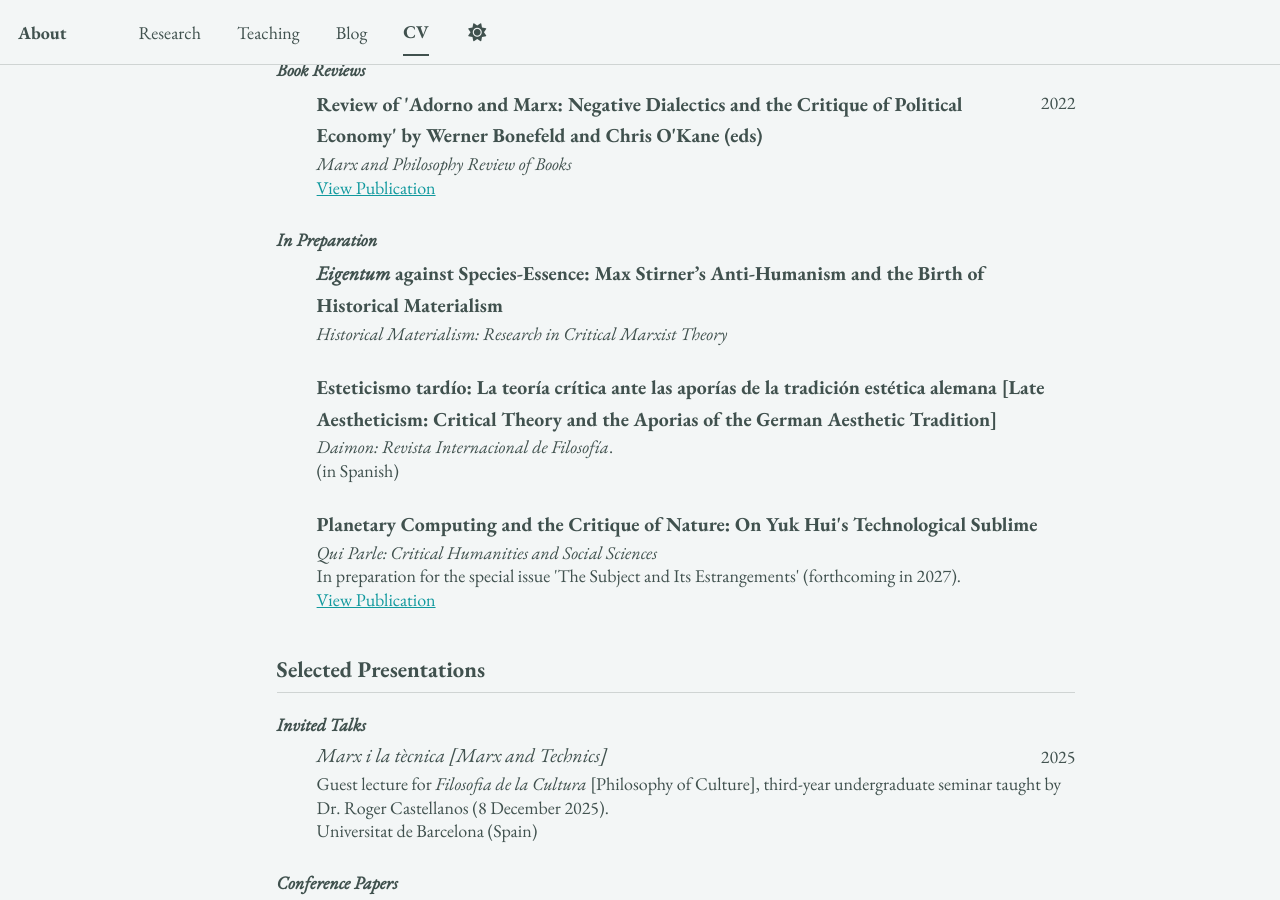
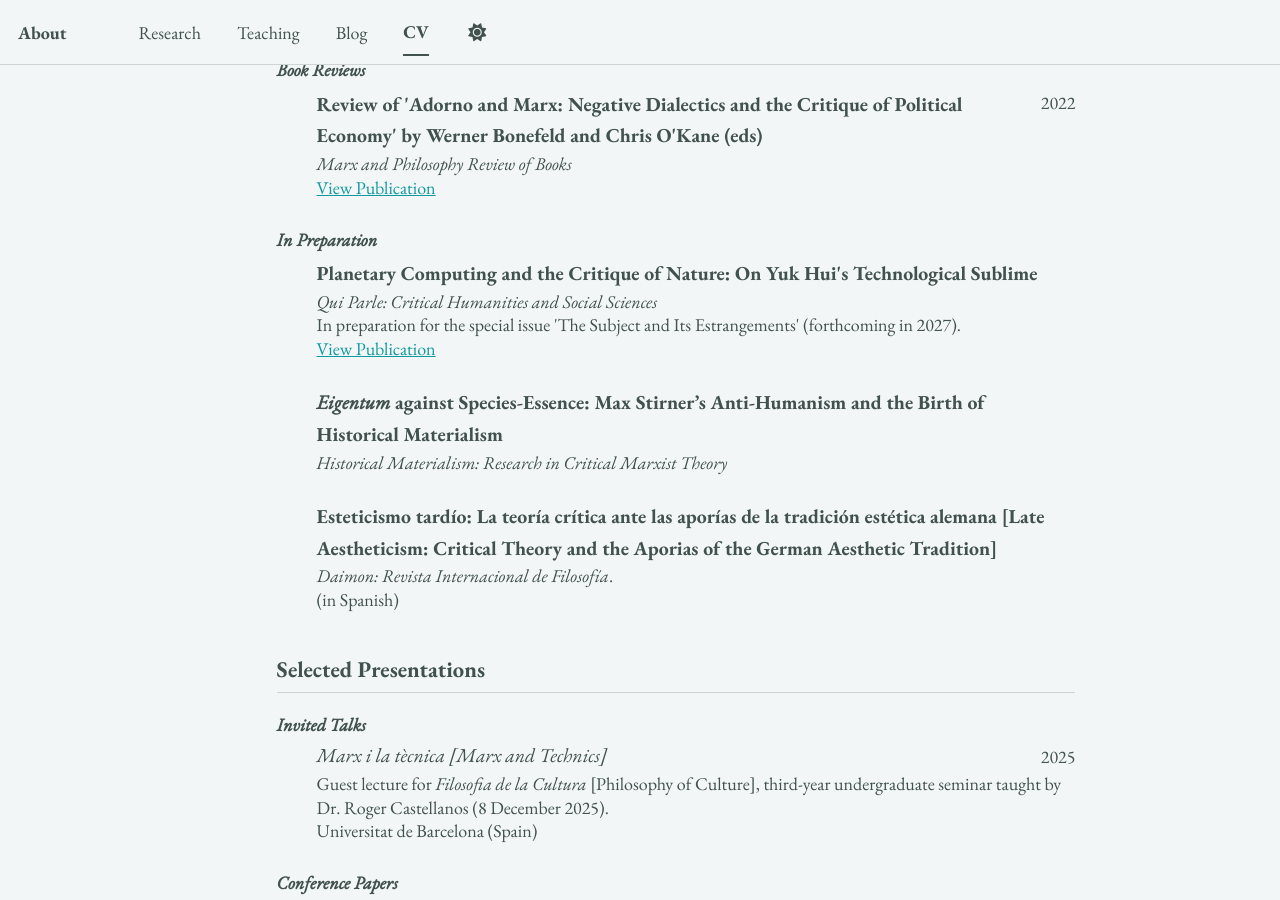
Before and after one commit to epujol90/epujol90.github.io, a Jekyll site: the page built from _pages/cv-json.md, in a window 1280 px wide and 900 px high, scrolled down 3137 px. Built offline with Jekyll 4.4.1, drawn with Linux system fonts in a browser that asks for light colours; a script bundle is joined from its source files by our own code; library files that are not in the unit come from our copies; part of the change alters nothing that is shown.

```diff
--- a/_data/cv.json
+++ b/_data/cv.json
@@ -197,6 +197,14 @@
       "category": "Academic Articles"
     },
     {
+      "name": "Planetary Computing and the Critique of Nature: On Yuk Hui's Technological Sublime",
+      "publisher": "<em>Qui Parle: Critical Humanities and Social Sciences</em>",
+      "releaseDate": "",
+      "website": "https://quiparle.org/CfP-The-Subject-and-its-Estrangements",
+      "summary": "In preparation for the special issue 'The Subject and Its Estrangements' (forthcoming in 2027).",
+      "category": "In Preparation"
+    },
+    {
       "name": "<em>Eigentum</em> against Species-Essence: Max Stirner’s Anti-Humanism and the Birth of Historical Materialism",
       "publisher": "<em>Historical Materialism: Research in Critical Marxist Theory</em>",
       "releaseDate": "",
@@ -210,14 +218,6 @@
       "releaseDate": "",
       "website": "",
       "summary": "(in Spanish)",
-      "category": "In Preparation"
-    },
-    {
-      "name": "Planetary Computing and the Critique of Nature: On Yuk Hui's Technological Sublime",
-      "publisher": "<em>Qui Parle: Critical Humanities and Social Sciences</em>",
-      "releaseDate": "",
-      "website": "https://quiparle.org/CfP-The-Subject-and-its-Estrangements",
-      "summary": "In preparation for the special issue 'The Subject and Its Estrangements' (forthcoming in 2027).",
       "category": "In Preparation"
     }
   ],
```
